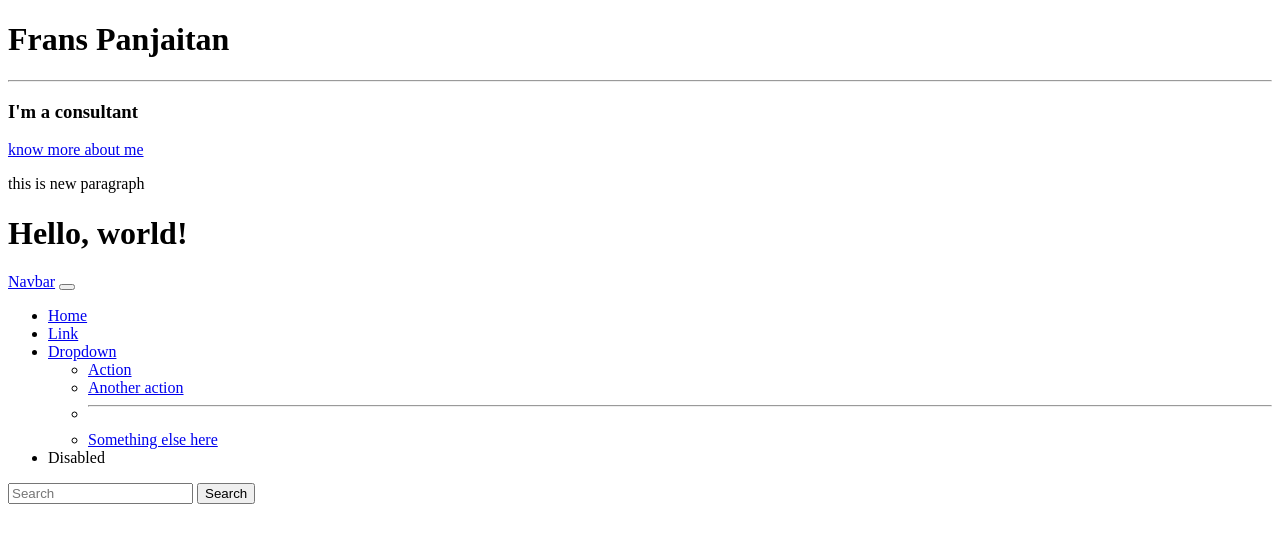
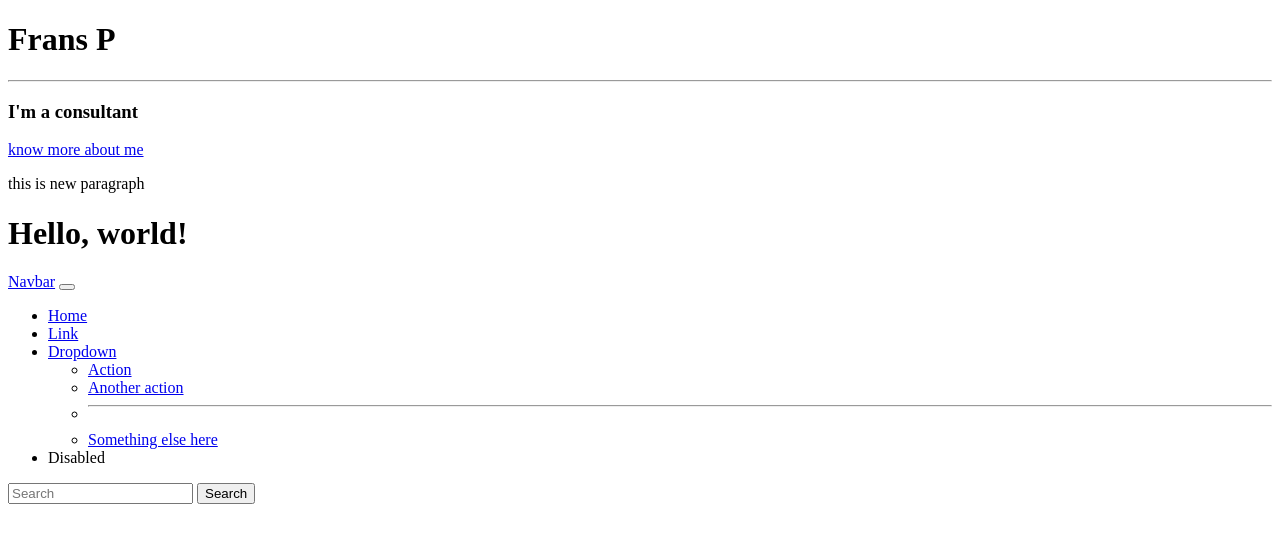
Before and after one commit to franspandjaitan/my-portfolio, a plain HTML site: page home.html in a window 1280 px wide. Drawn offline with Linux system fonts and the light colour scheme.

Commit message:
heading changed by b1

```diff
--- a/home.html
+++ b/home.html
@@ -7,7 +7,7 @@
     <title>My Portfolio</title>
 </head>
 <body>
-    <h1>Frans Panjaitan</h1>
+    <h1>Frans P</h1>
     <hr>
     <h3>I'm a consultant</h3>
     <a href="about.html">know more about me</a>
```
